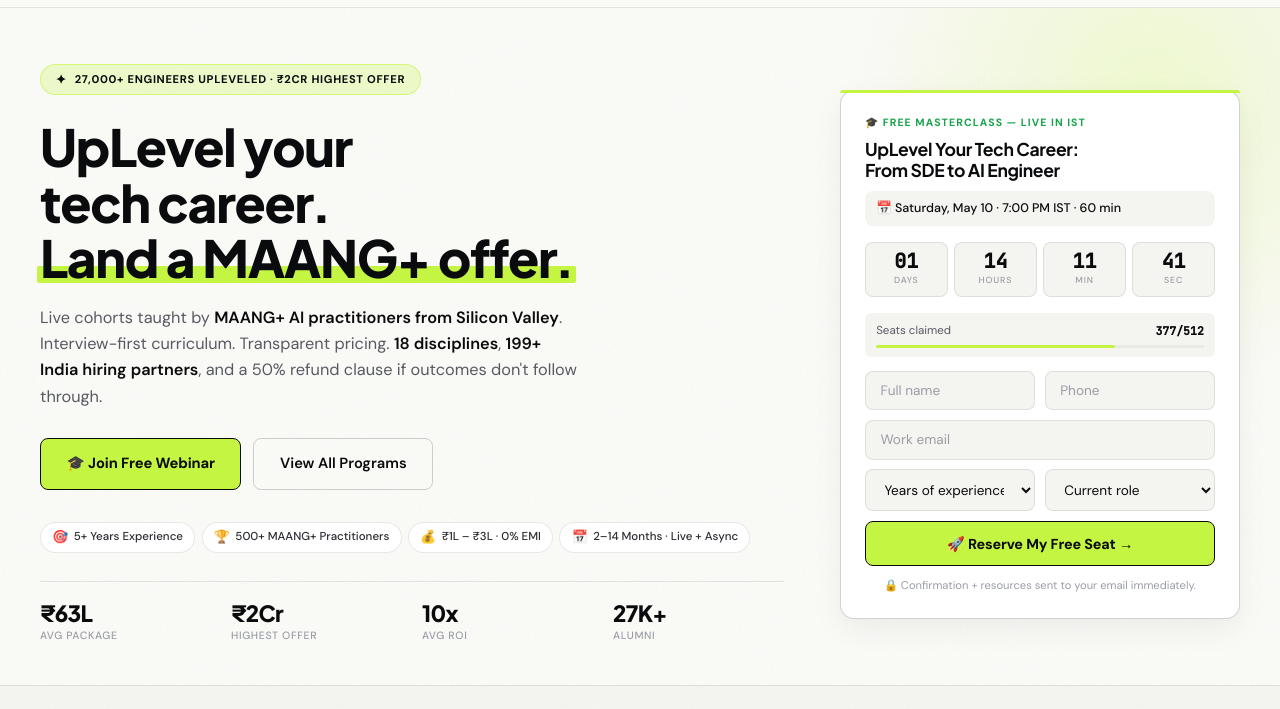
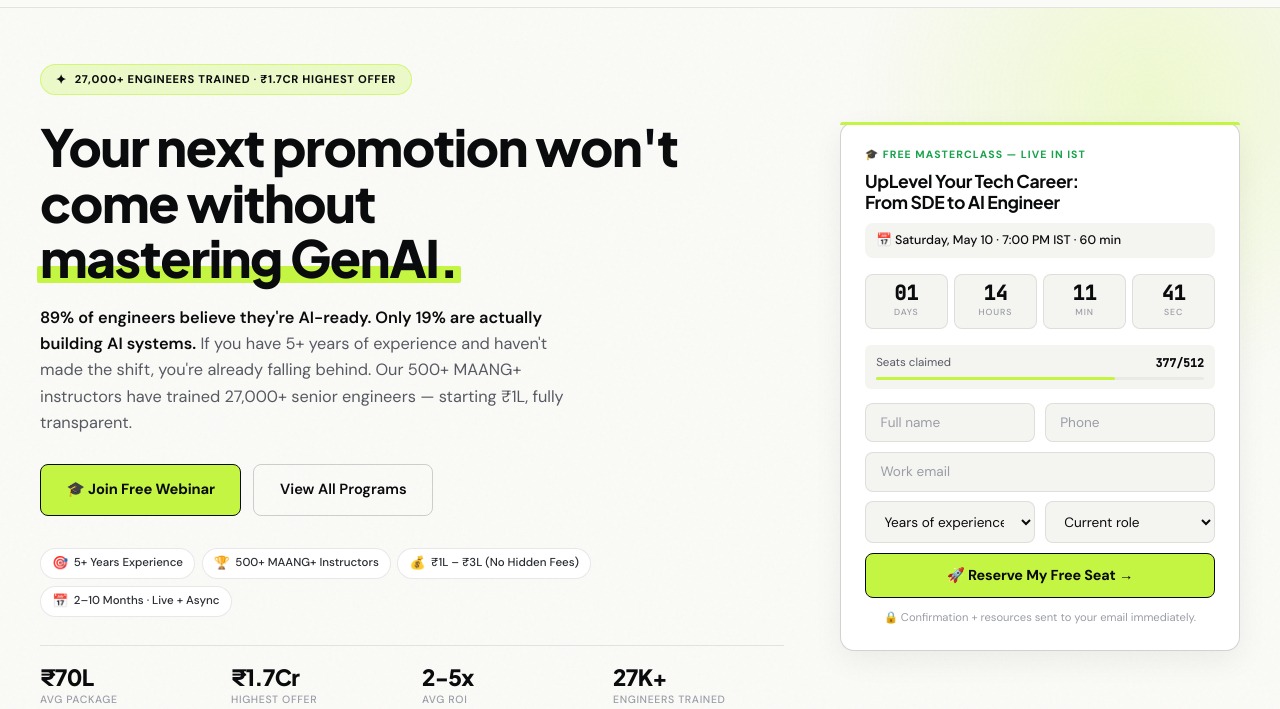
Before and after one commit to mohitmundhara08-max/ik, a plain HTML site: page index.html in a window 1280 px wide. Shown: the part 91-800 px from the top of the page. Drawn offline with Linux system fonts and the light colour scheme.

Commit message:
Update index.html

```diff
--- a/index.html
+++ b/index.html
@@ -1217,14 +1217,13 @@
   <div class="hero-inner">
     <div>
       <div class="hero-badge animate">
-        <span class="star">✦</span> 27,000+ Engineers Upleveled · ₹2Cr Highest Offer
+        <span class="star">✦</span> 27,000+ Engineers Trained · ₹1.7Cr Highest Offer
       </div>
       <h1 class="animate delay-1">
-        UpLevel your<br>
-        tech career. <span class="highlight">Land a MAANG+ offer.</span>
+        Your next promotion won't come without <span class="highlight">mastering GenAI.</span>
       </h1>
       <p class="hero-sub animate delay-2">
-        Live cohorts taught by <strong>MAANG+ AI practitioners from Silicon Valley</strong>. Interview-first curriculum. Transparent pricing. <strong>18 disciplines</strong>, <strong>199+ India hiring partners</strong>, and a 50% refund clause if outcomes don't follow through.
+        <strong>89% of engineers believe they're AI-ready. Only 19% are actually building AI systems.</strong> If you have 5+ years of experience and haven't made the shift, you're already falling behind. Our 500+ MAANG+ instructors have trained 27,000+ senior engineers — starting ₹1L, fully transparent.
       </p>
       <div class="hero-cta-row animate delay-3">
         <a href="https://in.interviewkickstart.com/webinar" target="_blank" rel="noopener" class="btn-primary">🎓 Join Free Webinar</a>
@@ -1232,15 +1231,15 @@
       </div>
       <div class="hero-pills animate delay-3">
         <div class="pill"><span class="pill-icon">🎯</span> 5+ Years Experience</div>
-        <div class="pill"><span class="pill-icon">🏆</span> 500+ MAANG+ Practitioners</div>
-        <div class="pill"><span class="pill-icon">💰</span> ₹1L – ₹3L · 0% EMI</div>
-        <div class="pill"><span class="pill-icon">📅</span> 2–14 Months · Live + Async</div>
+        <div class="pill"><span class="pill-icon">🏆</span> 500+ MAANG+ Instructors</div>
+        <div class="pill"><span class="pill-icon">💰</span> ₹1L – ₹3L (No Hidden Fees)</div>
+        <div class="pill"><span class="pill-icon">📅</span> 2–10 Months · Live + Async</div>
       </div>
       <div class="hero-stats animate delay-4">
-        <div class="stat-item"><span class="stat-num">₹63L</span><span class="stat-label">Avg Package</span></div>
-        <div class="stat-item"><span class="stat-num">₹2Cr</span><span class="stat-label">Highest Offer</span></div>
-        <div class="stat-item"><span class="stat-num">10x</span><span class="stat-label">Avg ROI</span></div>
-        <div class="stat-item"><span class="stat-num">27K+</span><span class="stat-label">Alumni</span></div>
+        <div class="stat-item"><span class="stat-num">₹70L</span><span class="stat-label">Avg Package</span></div>
+        <div class="stat-item"><span class="stat-num">₹1.7Cr</span><span class="stat-label">Highest Offer</span></div>
+        <div class="stat-item"><span class="stat-num">2-5x</span><span class="stat-label">Avg ROI</span></div>
+        <div class="stat-item"><span class="stat-num">27K+</span><span class="stat-label">Engineers Trained</span></div>
       </div>
     </div>
 
```
